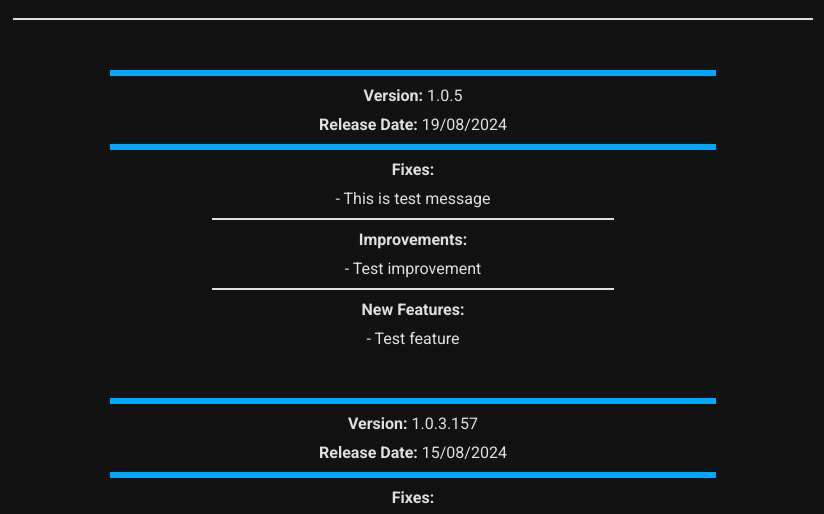
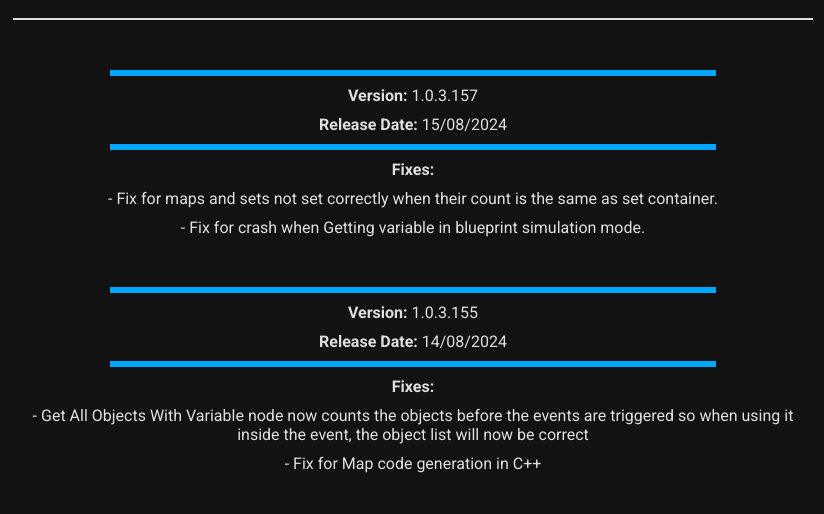
Before and after one commit to Furious-Production-LTD/Plugins-Releases, a plain HTML site: page RVSL.html in a window 1280 px wide. Shown: the part 283-797 px from the top of the page, without its empty margins (227-1051 px from the left). Drawn offline with Linux system fonts and the light colour scheme.

Commit message:
Automated release updates.

```diff
--- a/RVSL.html
+++ b/RVSL.html
@@ -12,20 +12,6 @@
 
         <h1>Runtime Variables System Lite</h1>
         <hr style="border: 1px solid #e0e0e0; margin: 20px 0;">
-        <ul>
-            <hr style="border: 3px solid #00a7ff; width: 75%; margin-top: 50px">
-            <li><strong>Version:</strong> 1.0.5</li>
-            <li><strong>Release Date:</strong> 19/08/2024</li>
-            <hr style="border: 3px solid #00a7ff; width: 75%; margin: 10px auto;">
-            <li><strong>Fixes:</strong></li>
-            <li>- This is test message</li>
-            <hr style="border: 1px solid #e0e0e0; width: 50%; margin: 10px auto;">
-            <li><strong>Improvements:</strong></li>
-            <li>- Test improvement</li>
-            <hr style="border: 1px solid #e0e0e0; width: 50%; margin: 10px auto;">
-            <li><strong>New Features:</strong></li>
-            <li>- Test feature</li>
-        </ul>
         <ul>
             <hr style="border: 3px solid #00a7ff; width: 75%; margin-top: 50px">
             <li><strong>Version:</strong> 1.0.3.157</li>
```
